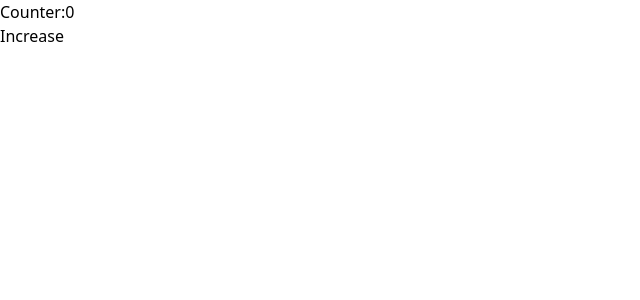
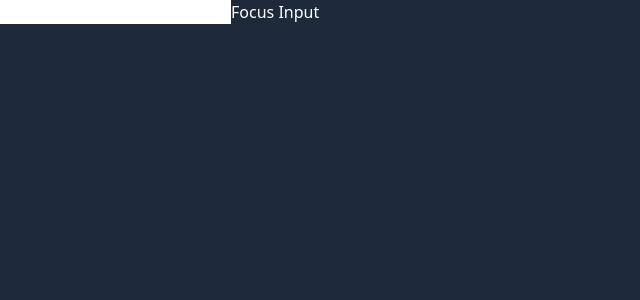
Before and after one commit to cengizdonmez/react-starter-kit, a React (Create React App) app: page / in a window 1280 px wide. Shown: the top 300 px of the page, without its empty margins (0-640 px from the left). Built offline with nearby package versions, Linux system fonts and the light colour scheme.

Commit message:
useRef example

```diff
--- a/src/App.js
+++ b/src/App.js
@@ -1,11 +1,10 @@
-import './tailwind.css'
-import UseEffectExp from './example/UseEffectExp.js'
+import "./tailwind.css";
+import UseRefExp from "./example/UseRefExp.js";
 
 function App() {
-
   return (
-    <div className="app">
-      <UseEffectExp />
+    <div className="app bg-slate-800 text-white h-screen">
+      <UseRefExp />
     </div>
   );
 }
--- /dev/null
+++ b/src/example/UseRefExp.js
@@ -0,0 +1,17 @@
+import { useRef } from "react";
+
+function UseRefExp() {
+  const inputEl = useRef(null);
+  const focusInput = () => {
+    inputEl.current.focus();
+  };
+
+  return (
+    <div>
+      <input type="text" ref={inputEl} />
+      <button onClick={focusInput}>Focus Input</button>
+    </div>
+  );
+}
+
+export default UseRefExp;
```
